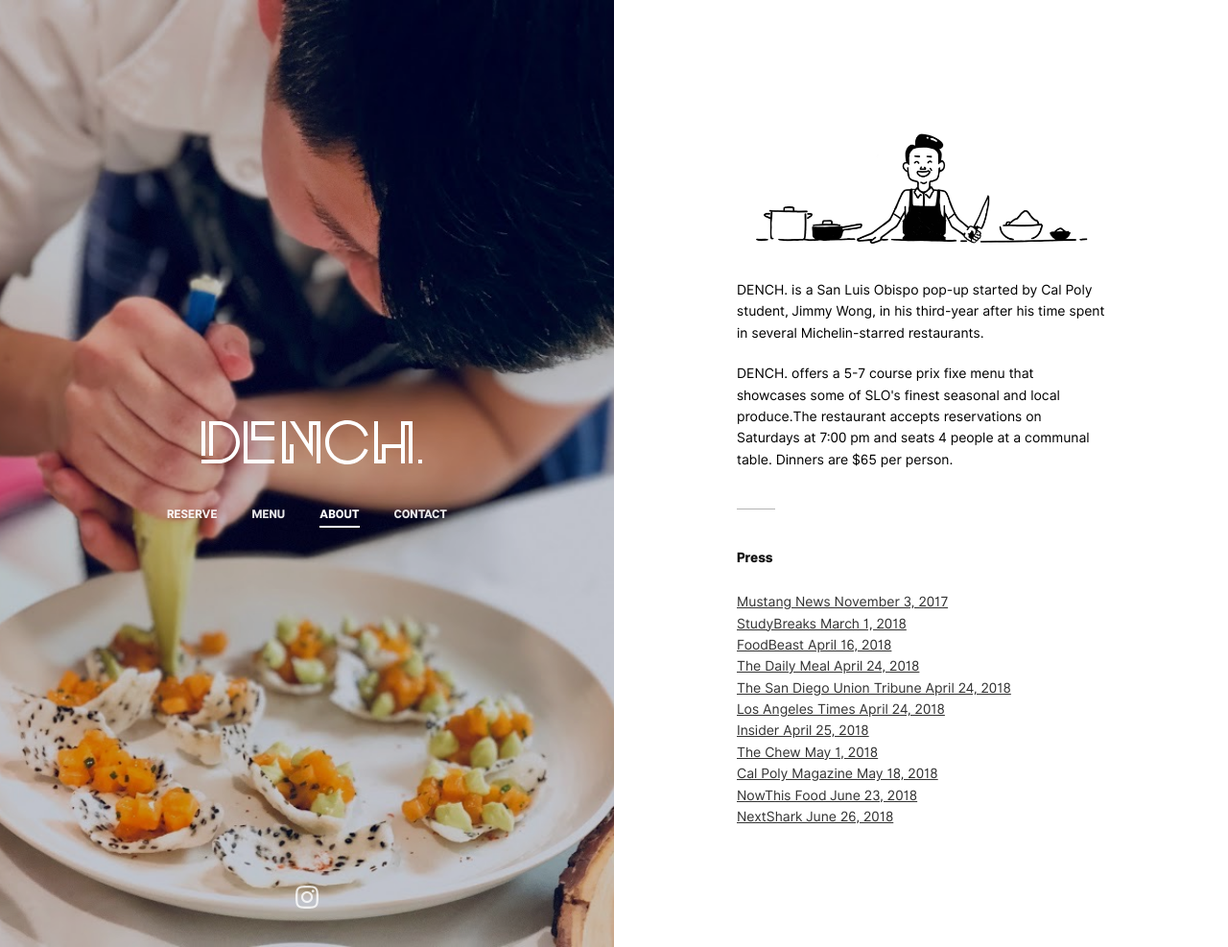
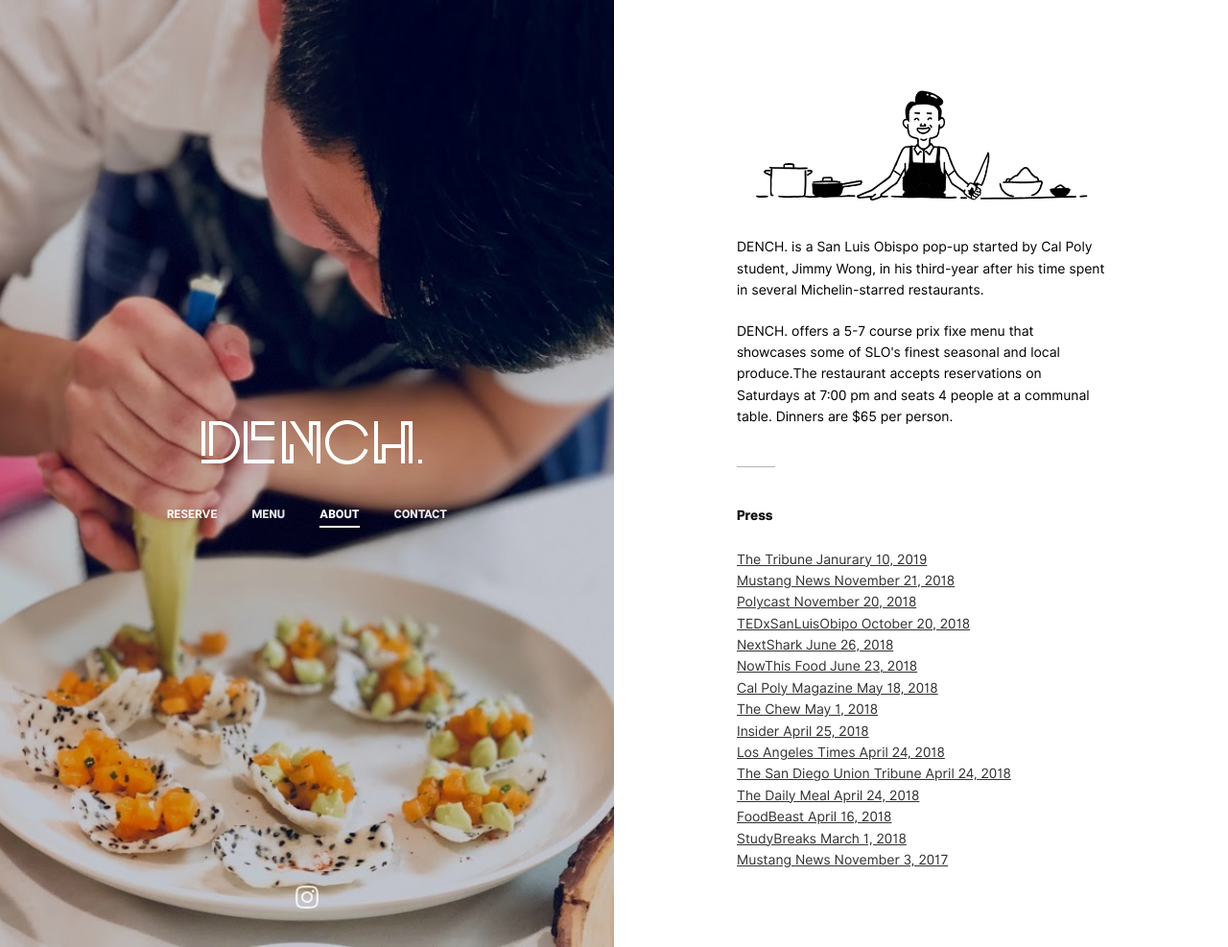
Before and after one commit to jwongdynasty/jwongdynasty.github.io, a Jekyll site: the page built from about.html, in a window 1280 px wide and 987 px high. Shown: the whole window at 96% size. Built offline with Jekyll 4.4.1, drawn with Linux system fonts in a browser that asks for light colours.

Commit message:
Update about.html

```diff
--- a/about.html
+++ b/about.html
@@ -17,15 +17,19 @@ Dinners are $65 per person.</p>
 
 <h3> Press </h3>
 <ul>
+  <li><a href="https://www.sanluisobispo.com/news/local/education/article222627985.html#storylink=latest_side" target="_blank">The Tribune Janurary 10, 2019</a></li>
+  <li><a href="http://mustangnews.net/catching-up-with-dench-creator-jimmy-wong-one-year-later/" target="_blank">Mustang News November 21, 2018</a></li>
+  <li><a href="https://www.davidkozuch.com/polycast/" target="_blank">Polycast November 20, 2018</a></li>
+  <li><a href="https://tedxsanluisobispo.com/2018-conference" target="_blank">TEDxSanLuisObipo October 20, 2018</a></li>
+  <li><a href="https://nextshark.com/student-pays-tuition-running-fine-dining-restaurant-college-apartment/" target="_blank">NextShark June 26, 2018</a></li>
+  <li><a href="https://nowthisnews.com/videos/food/this-college-student-opened-a-gourmet-restaurant-in-his-tiny-apartment" target="_blank">NowThis Food June 23, 2018</a></li>
+  <li><a href="https://magazine.calpoly.edu/spring-summer-2018/home-cooking/" target="_blank">Cal Poly Magazine May 18, 2018</a></li>
+  <li><a href="http://abc.go.com/shows/the-chew/episode-guide/2018-05/01-hello-clinty#recap" target="_blank">The Chew May 1, 2018</a></li>
+  <li><a href="http://www.thisisinsider.com/jimmy-wong-student-fine-dining-restaurant-from-college-apartment-2018-4" target="_blank">Insider April 25, 2018</a></li>
+  <li><a href="http://www.latimes.com/sns-dailymeal-1910566-eat-student-fine-dining-restaurant-college-california-042418-20180424-story.html" target="_blank">Los Angeles Times April 24, 2018</a></li>
+  <li><a href="http://www.sandiegouniontribune.com/sns-dailymeal-1910566-eat-student-fine-dining-restaurant-college-california-042418-20180424-story.html" target="_blank">The San Diego Union Tribune April 24, 2018</a></li>
+  <li><a href="https://www.thedailymeal.com/eat/student-fine-dining-restaurant-college-california/042418" target="_blank">The Daily Meal April 24, 2018</a></li>
+  <li><a href="https://www.foodbeast.com/news/jimmy-wong-apartment-fine-dining/" target="_blank">FoodBeast April 16, 2018</a></li>
+  <li><a href="https://studybreaks.com/students/pop-up-restaurant/" target="_blank">StudyBreaks March 1, 2018</a></li>
   <li><a href="http://mustangnews.net/aspiring-chef-opens-high-class-pop-restaurant-apartment/" target="_blank">Mustang News November 3, 2017</a></li>
-  <li><a href="https://studybreaks.com/students/pop-up-restaurant/" target="_blank">StudyBreaks March 1, 2018</a></li>
-  <li><a href="https://www.foodbeast.com/news/jimmy-wong-apartment-fine-dining/" target="_blank">FoodBeast April 16, 2018</a></li>
-  <li><a href="https://www.thedailymeal.com/eat/student-fine-dining-restaurant-college-california/042418" target="_blank">The Daily Meal April 24, 2018</a></li>
-  <li><a href="http://www.sandiegouniontribune.com/sns-dailymeal-1910566-eat-student-fine-dining-restaurant-college-california-042418-20180424-story.html" target="_blank">The San Diego Union Tribune April 24, 2018</a></li>
-  <li><a href="http://www.latimes.com/sns-dailymeal-1910566-eat-student-fine-dining-restaurant-college-california-042418-20180424-story.html" target="_blank">Los Angeles Times April 24, 2018</a></li>
-  <li><a href="http://www.thisisinsider.com/jimmy-wong-student-fine-dining-restaurant-from-college-apartment-2018-4" target="_blank">Insider April 25, 2018</a></li>
-  <li><a href="http://abc.go.com/shows/the-chew/episode-guide/2018-05/01-hello-clinty#recap" target="_blank">The Chew May 1, 2018</a></li>
-  <li><a href="https://magazine.calpoly.edu/spring-summer-2018/home-cooking/" target="_blank">Cal Poly Magazine May 18, 2018</a></li>
-  <li><a href="https://nowthisnews.com/videos/food/this-college-student-opened-a-gourmet-restaurant-in-his-tiny-apartment" target="_blank">NowThis Food June 23, 2018</a></li>
-  <li><a href="https://nextshark.com/student-pays-tuition-running-fine-dining-restaurant-college-apartment/" target="_blank">NextShark June 26, 2018</a></li>
 </ul>
```
